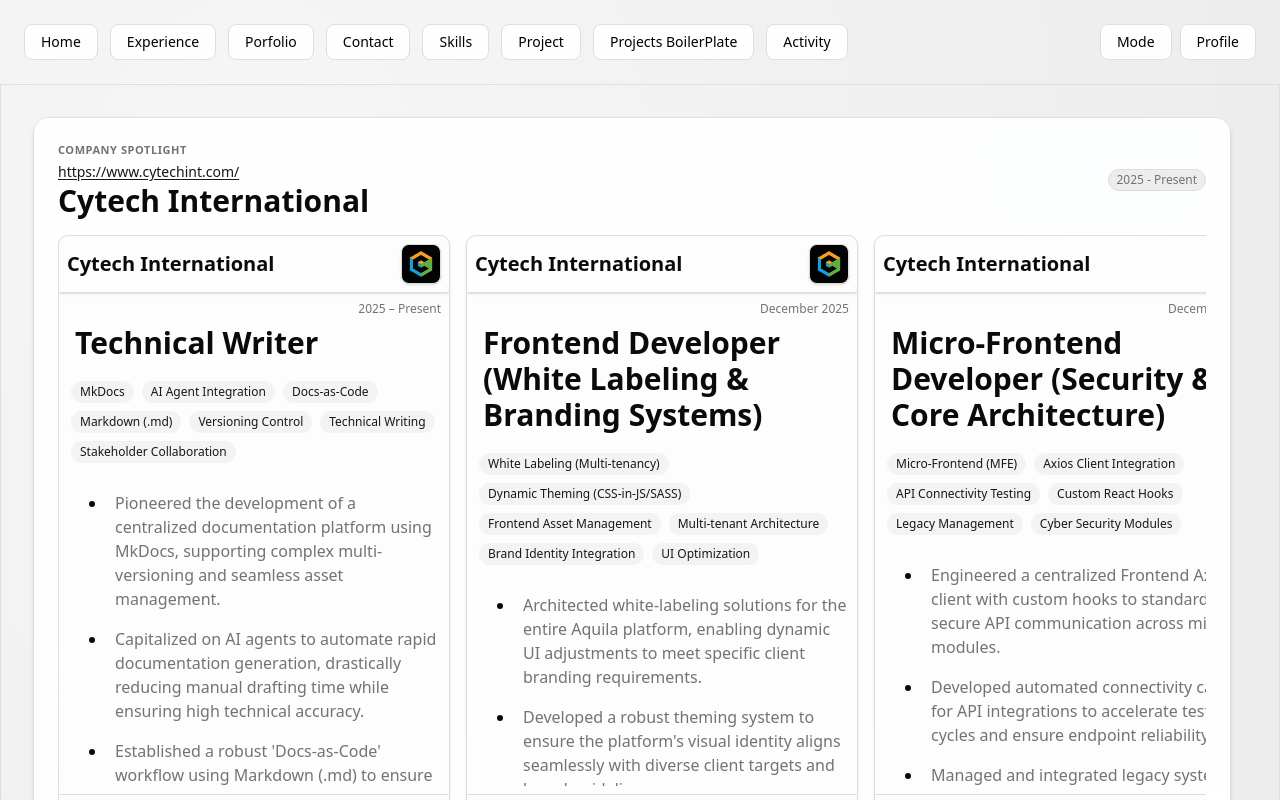
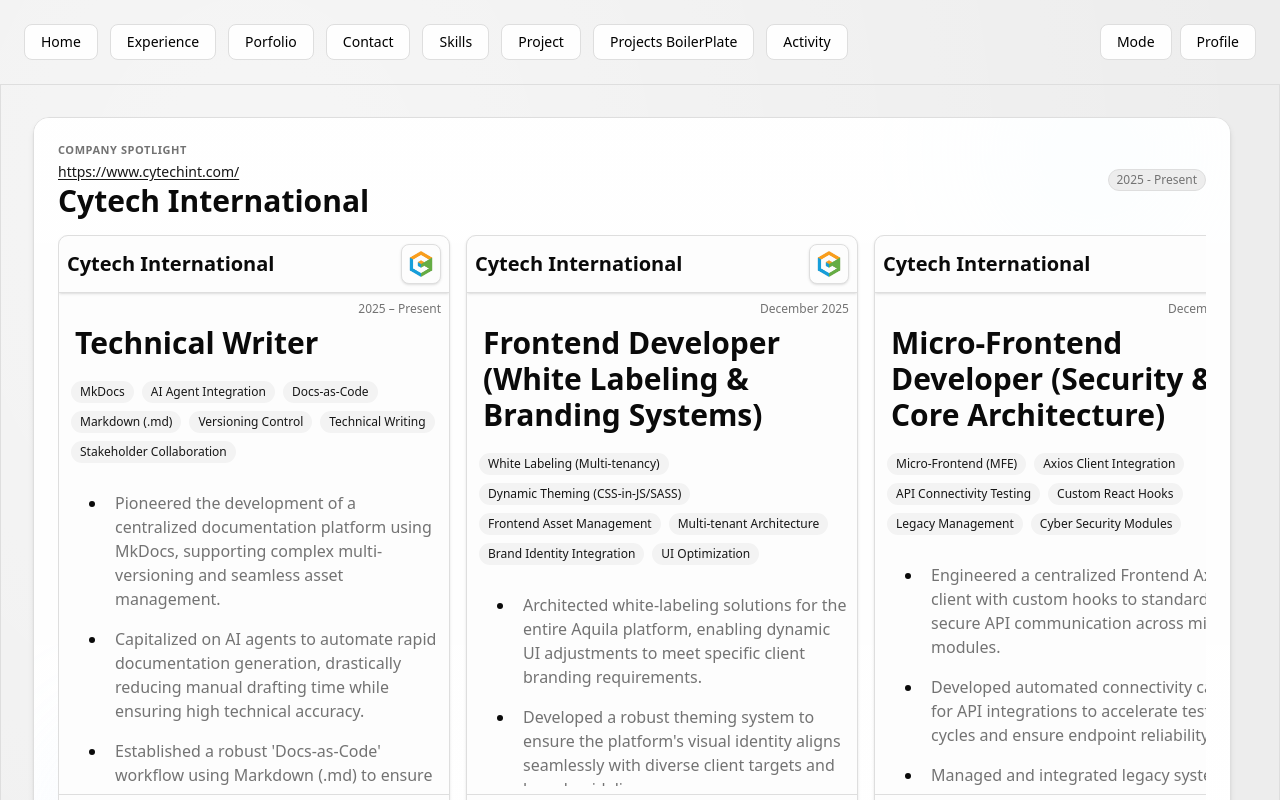
Before and after one commit to kentchristian/web-portfolio, a React app: page /experience in a window 1280 px wide. Shown: the top 800 px of the page. Built offline with nearby package versions, Linux system fonts and the light colour scheme; the HTML template or start-up script is replaced by a standard one.

Commit message:
fix: lightmode

```diff
--- a/src/pages/experience.tsx
+++ b/src/pages/experience.tsx
@@ -38,13 +38,13 @@
     return null;
   }
 
-  const usesDarkBadge = key === "cytech";
+  const isCytech = key === "cytech";
 
   return (
     <span
       className={[
         "inline-flex h-10 w-10 items-center justify-center overflow-hidden rounded-md border p-1 shadow-sm",
-        usesDarkBadge ? "border-border bg-[#020202] p-1.5" : "border-border bg-card",
+        isCytech ? "border-border bg-card p-1.5 dark:bg-[#020202]" : "border-border bg-card",
       ].join(" ")}
     >
       <img
```
